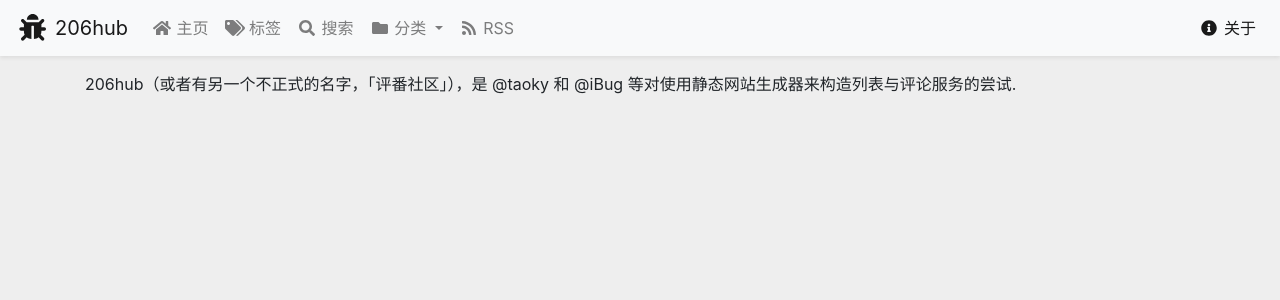
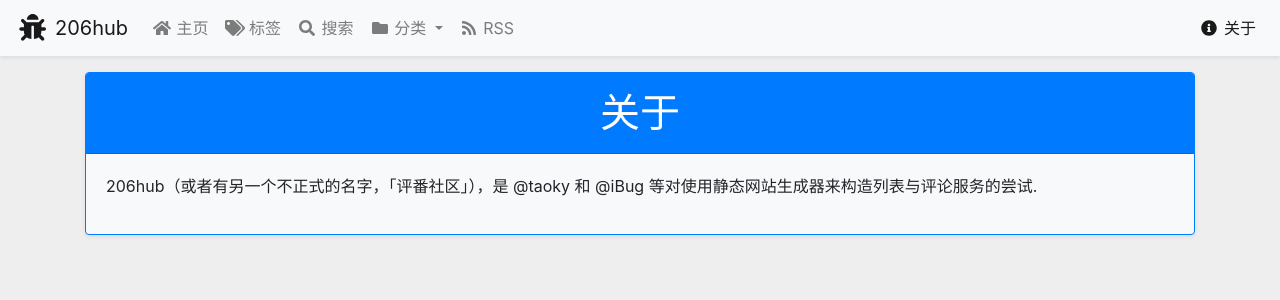
Before and after one commit to ustclug-dev/206hub, a Jekyll site: the page built from about.md, in a window 1280 px wide. Shown: the top 300 px of the page. Built offline with Jekyll 4.4.1, drawn with Linux system fonts in a browser that asks for light colours.

Commit message:
Make about page look better

```diff
--- /dev/null
+++ b/_layouts/card.html
@@ -0,0 +1,13 @@
+---
+layout: default
+---
+
+{% assign color = page.color | default: 'info' %}
+<div class="card bg-light shadow-sm border-{{ color }} mb-3">
+  <div class="card-header text-{{ page.text-color | default: 'white' }} bg-{{ color }} text-center py-3">
+    <h1 class="mb-0">{{ page.title | default: site.title }}</h1>
+  </div>
+  <div class="card-body">
+    {{ content }}
+  </div>
+</div>
--- a/about.md
+++ b/about.md
@@ -1,6 +1,7 @@
 ---
-layout: default
+layout: card
 title: 关于
+color: primary
 permalink: /about/
 ---
 
```
